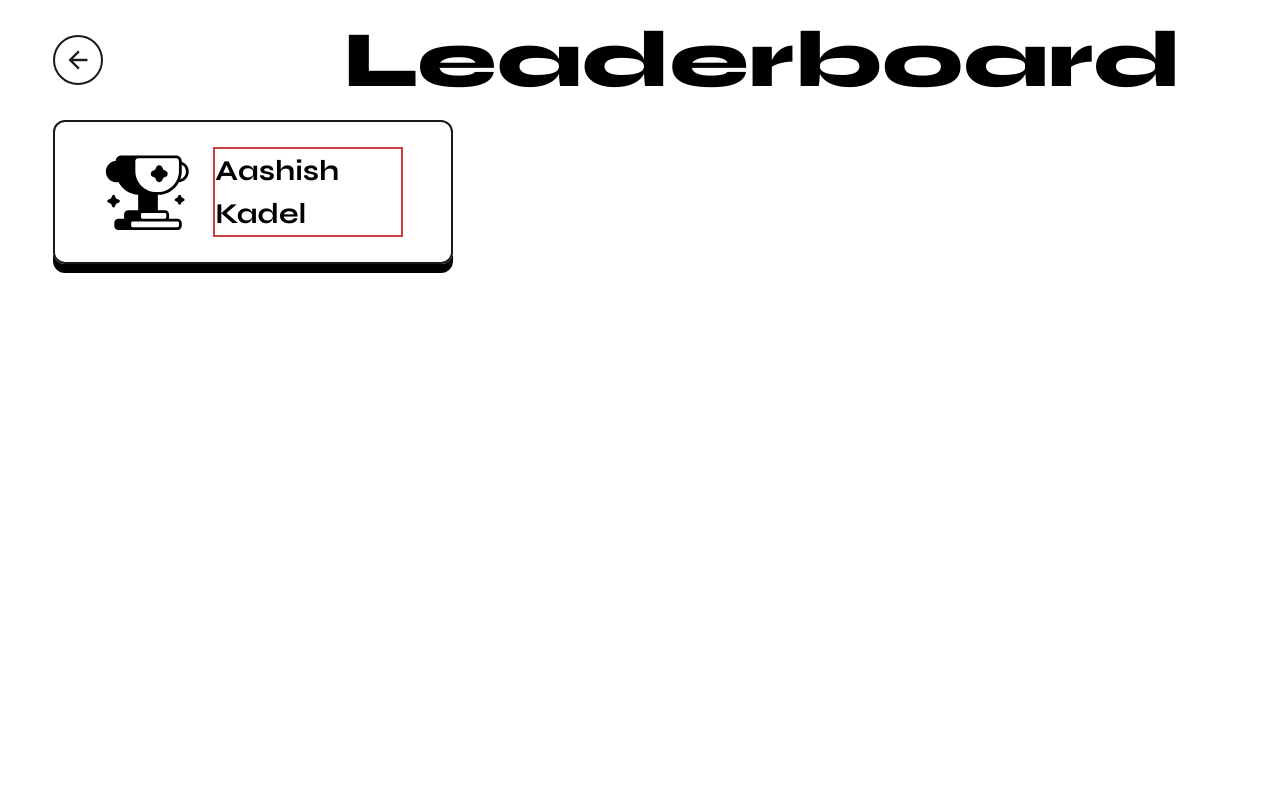
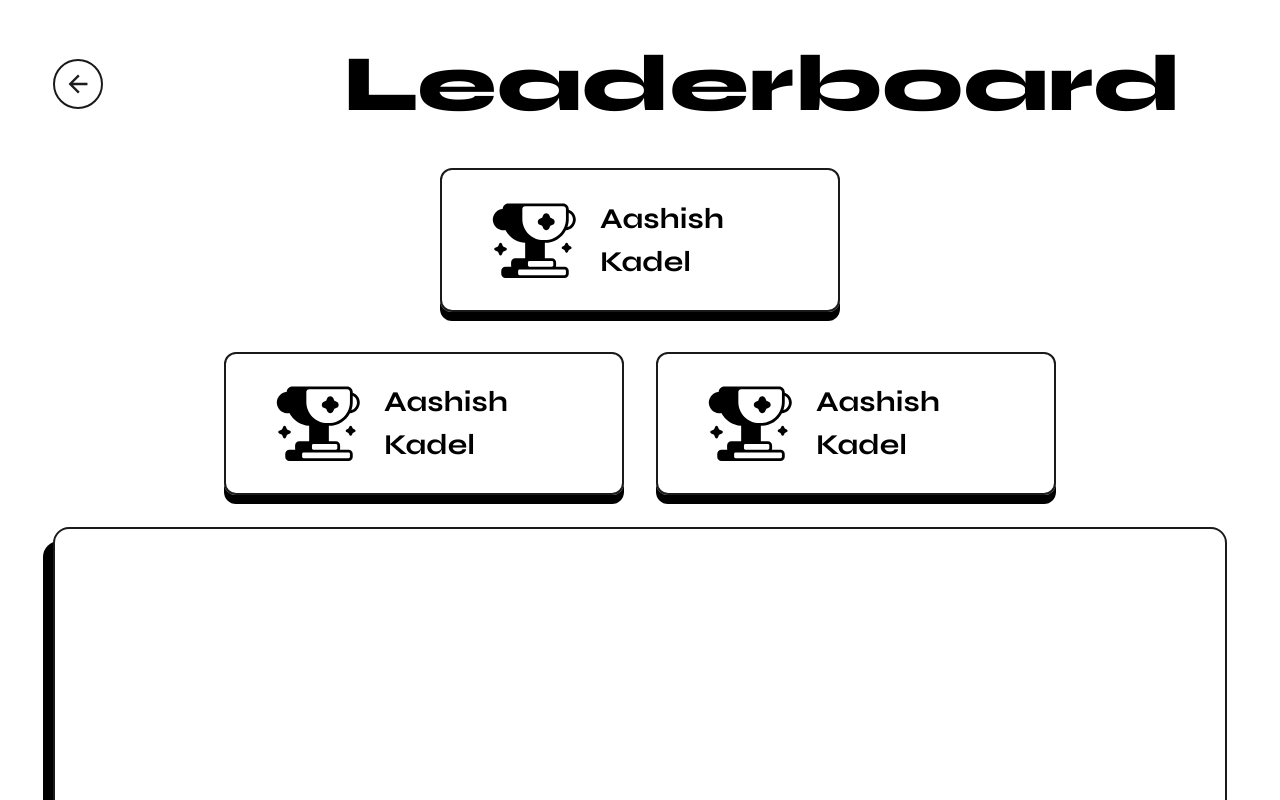
Before and after one commit to aashkadel99/quizopia, a React (Vite) app: page /leaderboard in a window 1280 px wide. Shown: the top 800 px of the page. Built offline with nearby package versions, Linux system fonts and the light colour scheme.

Commit message:
leaderboard page

```diff
--- /dev/null
+++ b/src/components/ArrowIcon.jsx
@@ -0,0 +1,36 @@
+const ArrowIcon = ({ fill }) => (
+  <svg
+    width="30"
+    height="30"
+    viewBox="0 0 30 30"
+    fill="none"
+    xmlns="http://www.w3.org/2000/svg"
+  >
+    <mask
+      id="mask0_67_41"
+    //   style="mask-type:alpha"
+      maskUnits="userSpaceOnUse"
+      x="0"
+      y="0"
+      width="30"
+      height="30"
+    >
+      <rect
+        x="0.818359"
+        y="29.1818"
+        width="28.3636"
+        height="28.3636"
+        transform="rotate(-90 0.818359 29.1818)"
+        fill={fill}
+      />
+    </mask>
+    <g mask="url(#mask0_67_41)">
+      <path
+        d="M24.455 16.1818L10.0664 16.1818L16.6845 22.8L15.0004 24.4546L5.5459 15L15.0004 5.54547L16.6845 7.20001L10.0664 13.8182L24.455 13.8182L24.455 16.1818Z"
+        fill="#1C1B1F"
+      />
+    </g>
+  </svg>
+);
+
+export default ArrowIcon;
--- a/src/index.css
+++ b/src/index.css
@@ -30,6 +30,10 @@ body {
 
 .leaderboard-shadow {
   box-shadow: 0px 9px 0px 0px #000;
+}
+
+.rank-table-shadow{
+  box-shadow: -10px 14px 0px 0px #000;
 }
 
 /* .illustrations{
--- a/src/pages/leaderboard.jsx
+++ b/src/pages/leaderboard.jsx
@@ -1,31 +1,43 @@
+// import { useState } from "react";
+import { Link } from "react-router-dom";
 import PageLayout from "../layouts/PageLayout";
 import trophy from "../assets/trophy.svg";
+// import ArrowIcon from "../components/ArrowIcon";
 import BackArrow from "../assets/back-arrow.svg";
 
 const Leaderboard = () => {
+  // const [isIconHovered, setIsIconHovered] = useState(false);
+
   return (
     <div>
       <PageLayout>
-        <div className="button-and-heading flex items-center gap-[15rem]">
-          <img
-            src={BackArrow}
-            alt="back"
-            className="border-2 border-black p-[0.5rem] rounded-full hover:bg-black hover:fill-current hover:text-white"
-          />
+        <div className="button-and-heading flex items-center gap-[15rem] my-[1.5rem]">
+          <Link to="/">
+            <img
+              src={BackArrow}
+              alt="back"
+              className="border-2 border-black p-[0.5rem] rounded-full hover:bg-black hover:fill-current hover:text-white"
+            />
+          </Link>
           <p className="text-[5rem] font-extrabold">Leaderboard</p>
         </div>
-        <div className="top-3">
+        <div className="top-3 w-full flex flex-col items-center gap-10 mb-8">
           <div className="first w-[25rem] py-[1.55rem] px-[3rem] flex items-center border-2 border-black rounded-xl leaderboard-shadow gap-5">
             <img src={trophy} alt="trophy" width="30%" />
-            <p className="text-[1.8rem] font-bold border-2 border-red">
-              Aashish Kadel{" "}
-            </p>
+            <p className="text-[1.8rem] font-bold">Aashish Kadel</p>
           </div>
-          <div className="second-and-third">
-            <div className="second"></div>
-            <div className="third"></div>
+          <div className="second-and-third flex gap-8">
+            <div className="second  w-[25rem] py-[1.55rem] px-[3rem] flex items-center border-2 border-black rounded-xl leaderboard-shadow gap-5">
+              <img src={trophy} alt="trophy" width="30%" />
+              <p className="text-[1.8rem] font-bold">Aashish Kadel</p>
+            </div>
+            <div className="third  w-[25rem] py-[1.55rem] px-[3rem] flex items-center border-2 border-black rounded-xl leaderboard-shadow gap-5">
+              <img src={trophy} alt="trophy" width="30%" />
+              <p className="text-[1.8rem] font-bold">Aashish Kadel</p>
+            </div>
           </div>
         </div>
+        <div className="rank-table w-full border-2 bg-white h-[40rem] border-black mb-10 rounded-2xl rank-table-shadow"></div>
       </PageLayout>
     </div>
   );
```
